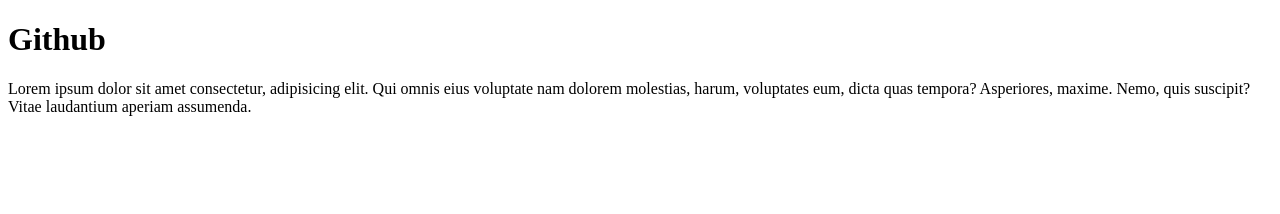
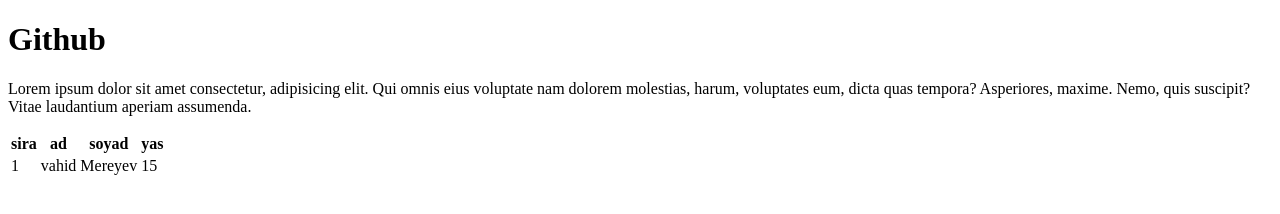
Before and after one commit to vm0208/Project, a plain HTML site: page index.html in a window 1280 px wide. Drawn offline with Linux system fonts and the light colour scheme.

Commit message:
table added

```diff
--- a/index.html
+++ b/index.html
@@ -9,5 +9,17 @@
 <body>
     <h1>Github</h1>
     <p>Lorem ipsum dolor sit amet consectetur, adipisicing elit. Qui omnis eius voluptate nam dolorem molestias, harum, voluptates eum, dicta quas tempora? Asperiores, maxime. Nemo, quis suscipit? Vitae laudantium aperiam assumenda.</p>
+    <table>
+        <tr>
+            <th>sira</th>
+            <th>ad</th>
+            <th>soyad</th>
+            <th>yas</th>
+        </tr>
+        <td>1</td>
+        <td>vahid</td>
+        <td>Mereyev</td>
+        <td>15</td>
+    </table>
 </body>
 </html>
```
